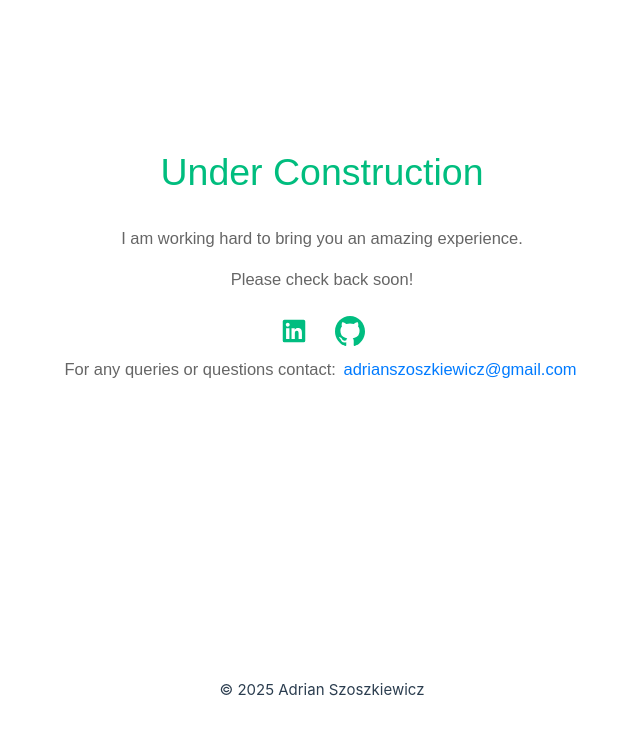
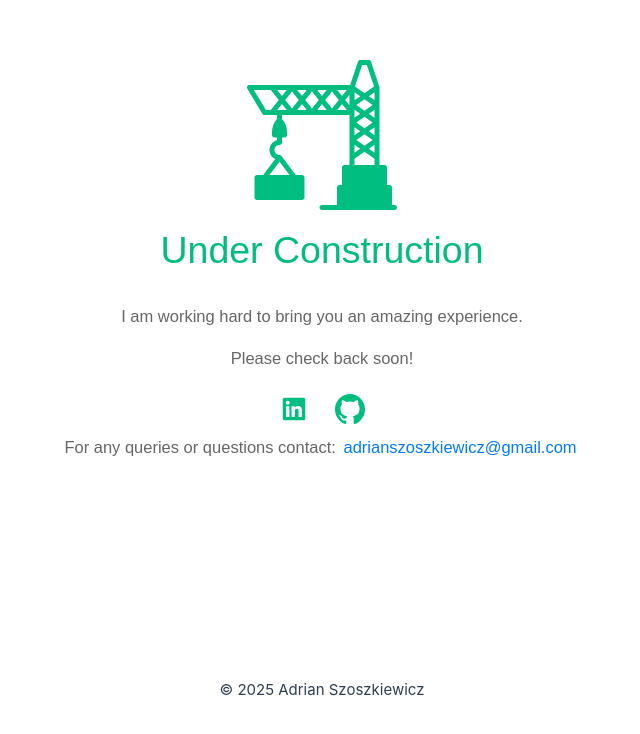
Before and after one commit to Adrian-Sz1/Personal-Website, a Vue app: page / in a window 1280 px wide. Shown: the part 164-898 px from the top of the page, without its empty margins (318-958 px from the left). Built offline with nearby package versions, Linux system fonts and the light colour scheme.

Commit message:
Minor change
- Change favicon
- Add Construction icon
- Fix header border appearing oddly rounded

```diff
--- a/index.html
+++ b/index.html
@@ -2,7 +2,7 @@
 <html lang="">
   <head>
     <meta charset="UTF-8">
-    <link rel="icon" href="/favicon.ico">
+    <link rel="icon" href="/AS_LOGO_Favicon_192x192.ico">
     <meta name="viewport" content="width=device-width, initial-scale=1.0">
     <title>Adrian Szoszkiewicz</title>
   </head>
--- a/src/App.vue
+++ b/src/App.vue
@@ -74,7 +74,8 @@ img {
     place-items: center;
     padding: calc(var(--section-gap) / 20);
     background-color: #222222;
-    border-radius: 5%;
+    border: #222222 1px solid;
+    border-radius: 15px;
   }
 
   .logo {
--- a/src/components/UnderConstructionView.vue
+++ b/src/components/UnderConstructionView.vue
@@ -1,6 +1,7 @@
 <template>
     <div class="construction-page">
       <div class="content">
+        <img id="crane-img" class="filter-green" src="../assets/crane.svg" alt="Crane" />
         <h1 class="green">Under Construction</h1>
         <p>I am working hard to bring you an amazing experience.</p>
         <p>Please check back soon!</p>
@@ -33,6 +34,11 @@
   </script>
 
   <style scoped>
+  #crane-img {
+    width: 150px;
+    height: 150px;
+    pointer-events: none;
+  }
   .construction-page {
     display: flex;
     justify-content: center;
```
Also changed, not shown: src/assets/crane.svg (added), 1 other file (tests, documents, lock files or other folders).
